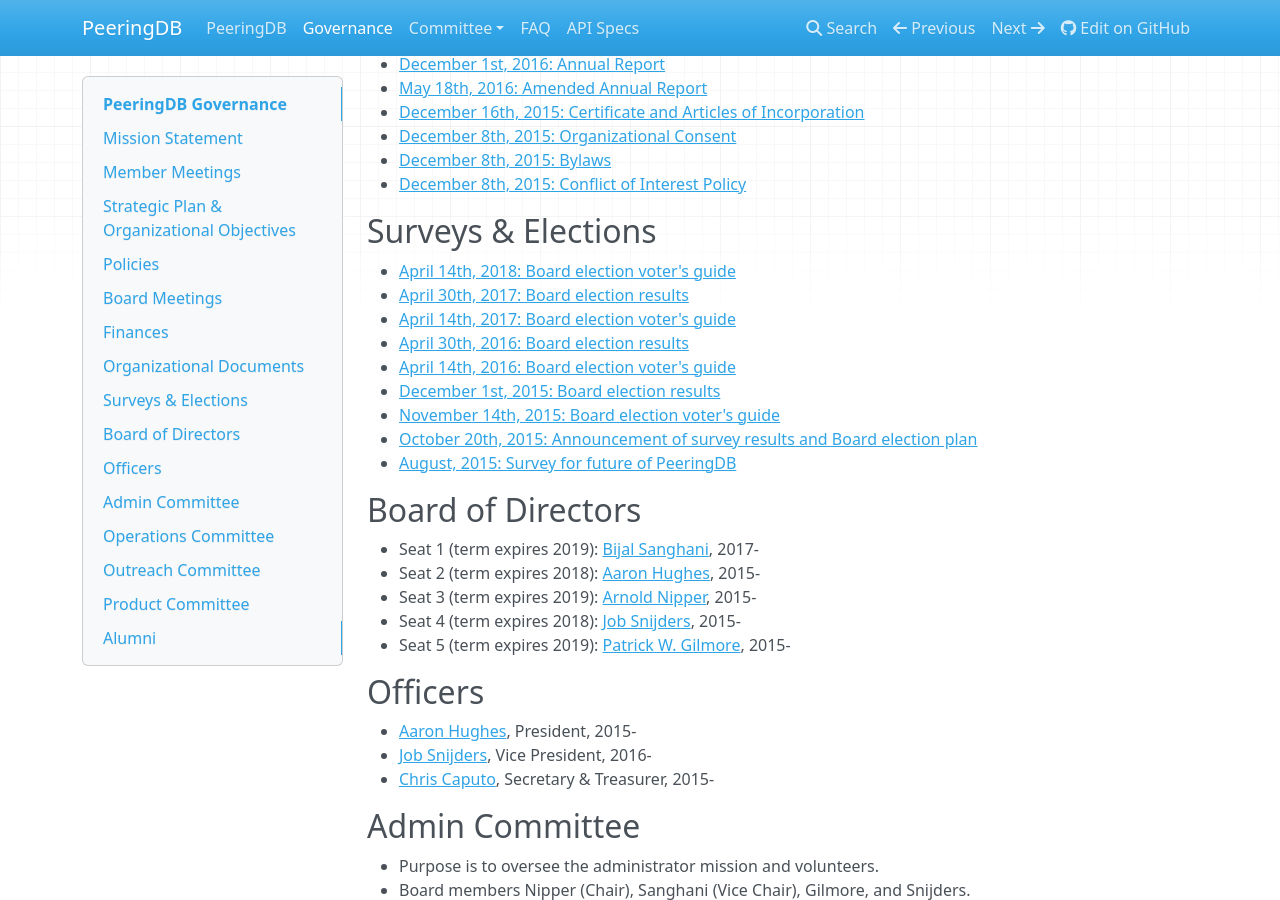
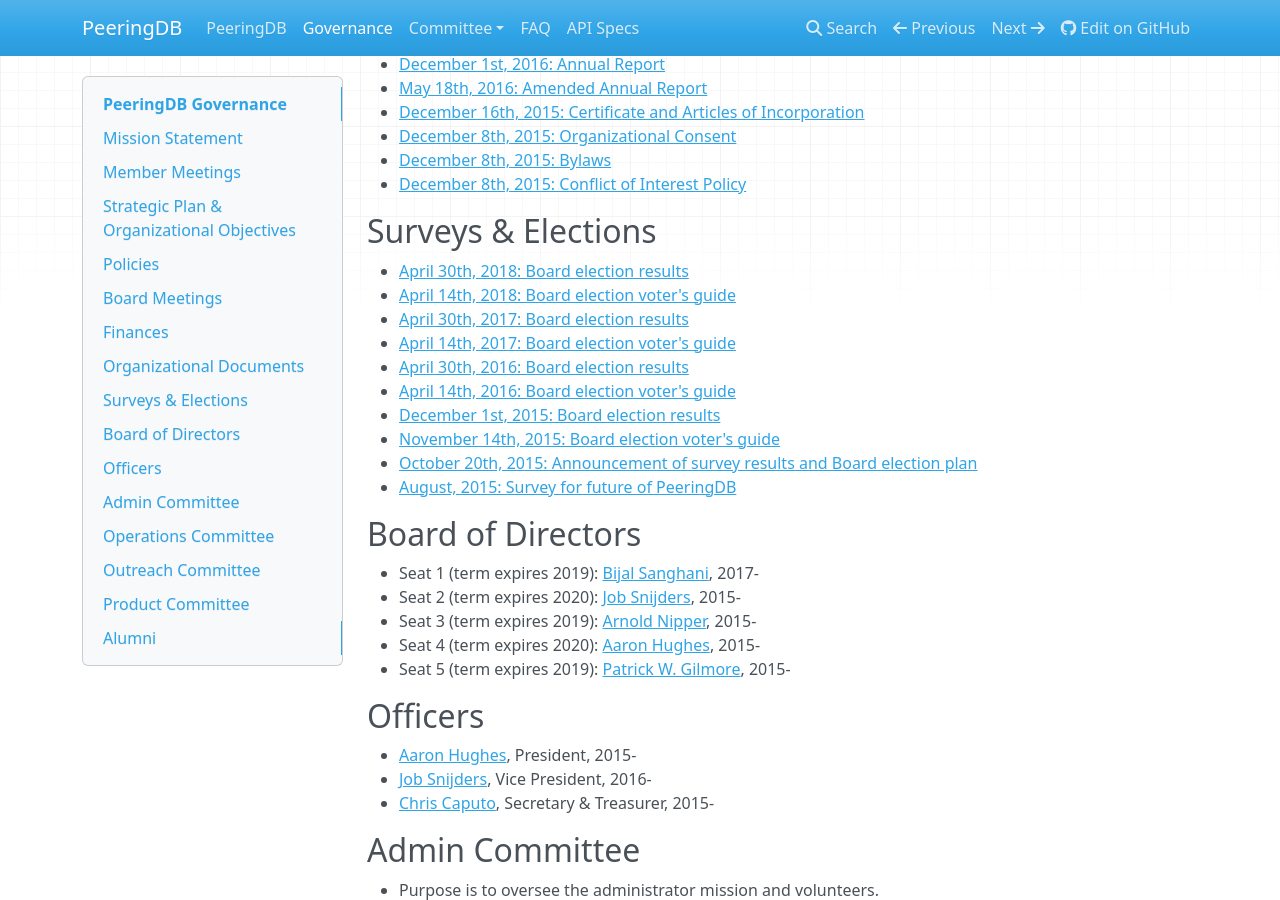
Before and after one commit to peeringdb/docs, an MkDocs documentation site: the page built from docs/gov.md, in a window 1280 px wide and 900 px high, scrolled down 1439 px. Built offline with MkDocs 1.6.1, drawn with Linux system fonts in a browser that asks for light colours; nearby versions of some CDN libraries; old or Windows-style settings are respelled for this version of MkDocs.

Commit message:
Board election results.

```diff
--- a/docs/gov.md
+++ b/docs/gov.md
@@ -67,6 +67,7 @@
 
 ## Surveys & Elections
 
+- [April 30th, 2018: Board election results](gov/misc/2018-04-30_Comprehensive_Poll_Results.pdf)
 - [April 14th, 2018: Board election voter's guide](gov/misc/2018-04-14_election.html)
 - [April 30th, 2017: Board election results](gov/misc/2017-04-30_Comprehensive_Poll_Results.pdf)
 - [April 14th, 2017: Board election voter's guide](gov/misc/2017-04-14_election.html)
@@ -80,9 +81,9 @@
 ## Board of Directors
 
 - Seat 1 (term expires 2019): [Bijal Sanghani](mailto:bijal@peeringdb.com), 2017-
-- Seat 2 (term expires 2018): [Aaron Hughes](mailto:aaronh@peeringdb.com), 2015-
+- Seat 2 (term expires 2020): [Job Snijders](mailto:job@peeringdb.com), 2015-
 - Seat 3 (term expires 2019): [Arnold Nipper](mailto:arnold@peeringdb.com), 2015-
-- Seat 4 (term expires 2018): [Job Snijders](mailto:job@peeringdb.com), 2015-
+- Seat 4 (term expires 2020): [Aaron Hughes](mailto:aaronh@peeringdb.com), 2015-
 - Seat 5 (term expires 2019): [Patrick W. Gilmore](mailto:patrick@peeringdb.com), 2015-
 
 ## Officers
```
Also changed, not shown: 1 other file.
